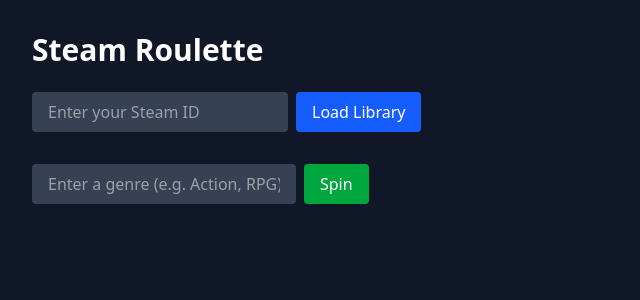
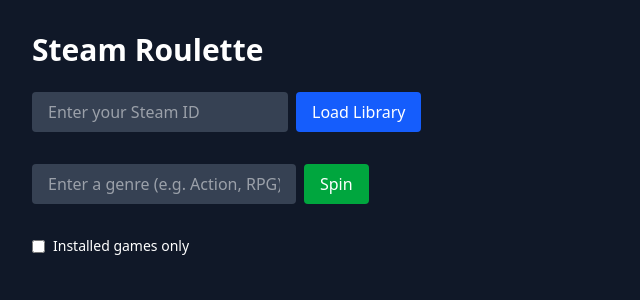
Before and after one commit to madelynthomas/steam-roulette, a Next.js app: page / in a window 1280 px wide. Shown: the top 300 px of the page, without its empty margins (0-640 px from the left). Built offline with nearby package versions, Linux system fonts and the light colour scheme.

Commit message:
feat: add installed games toggle

```diff
--- a/pages/index.js
+++ b/pages/index.js
@@ -114,6 +114,16 @@
           Spin
         </button>
       </div>
+      <div className="flex gap-2 mb-8">
+        <label className="flex items-center gap-2 text-sm">
+          <input
+            type="checkbox"
+            checked={installedOnly}
+            onChange={(e) => setInstalledOnly(e.target.checked)}
+          />
+          Installed games only
+        </label>
+      </div>
 
       {suggestion && (
         <div className="mt-8 p-6 bg-gray-800 rounded-lg">
```
